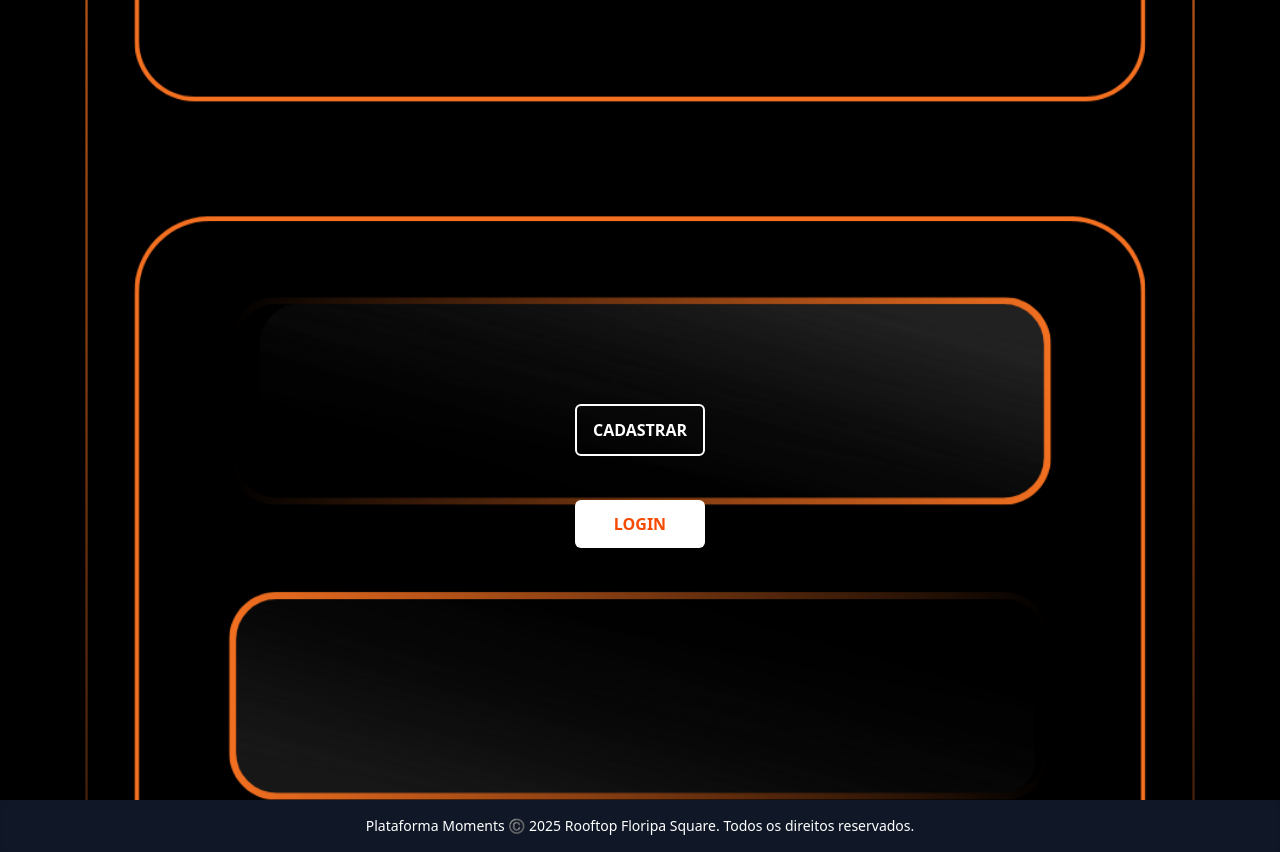
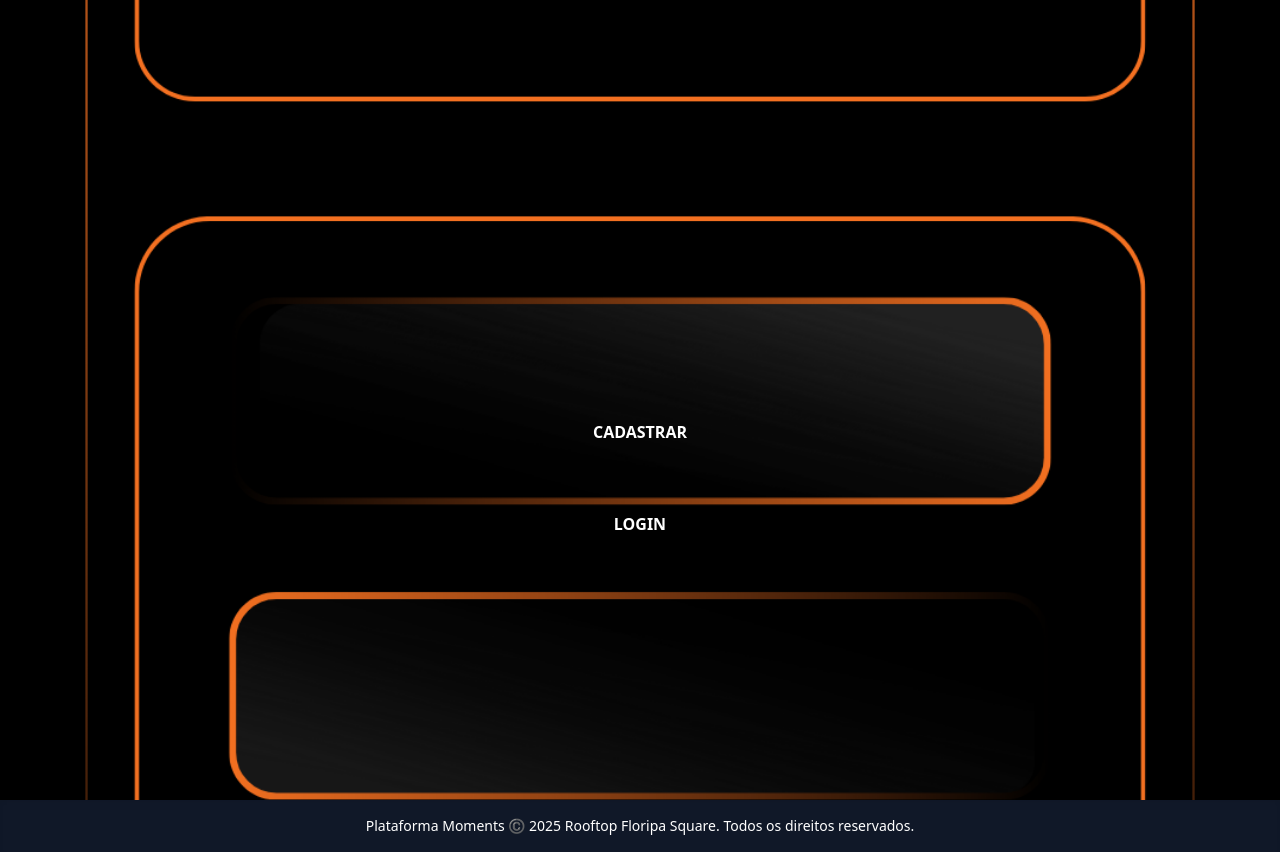
Before and after one commit to FloripaSquare/Floripa-Square-Moments, a Next.js app in the folder frontend/floripa-moments-frontend/: page / in a window 1280 px wide. Built offline with nearby package versions, Linux system fonts and the light colour scheme.

Commit message:
fix moments

```diff
--- a/frontend/floripa-moments-frontend/app/page.tsx
+++ b/frontend/floripa-moments-frontend/app/page.tsx
@@ -17,10 +17,10 @@ type Theme = {
 const themes: Record<string, Theme> = {
   fs: {
     backgroundImage: 'url("rooftop/login-moments.png")',
-    primaryButtonClasses:
-      "bg-white text-orange-600 font-bold hover:bg-gray-200",
-    ghostButtonClasses:
-      "border-2 border-white text-white hover:bg-white hover:text-orange-600",
+    primaryButtonClasses: "text-[#ffff]",
+
+    ghostButtonClasses: "text-[#ffff]",
+
     textColor: "text-white",
     logo: "/logos/fs-logo.png",
     registerButtonMarginClasses: "mb-11",
```
